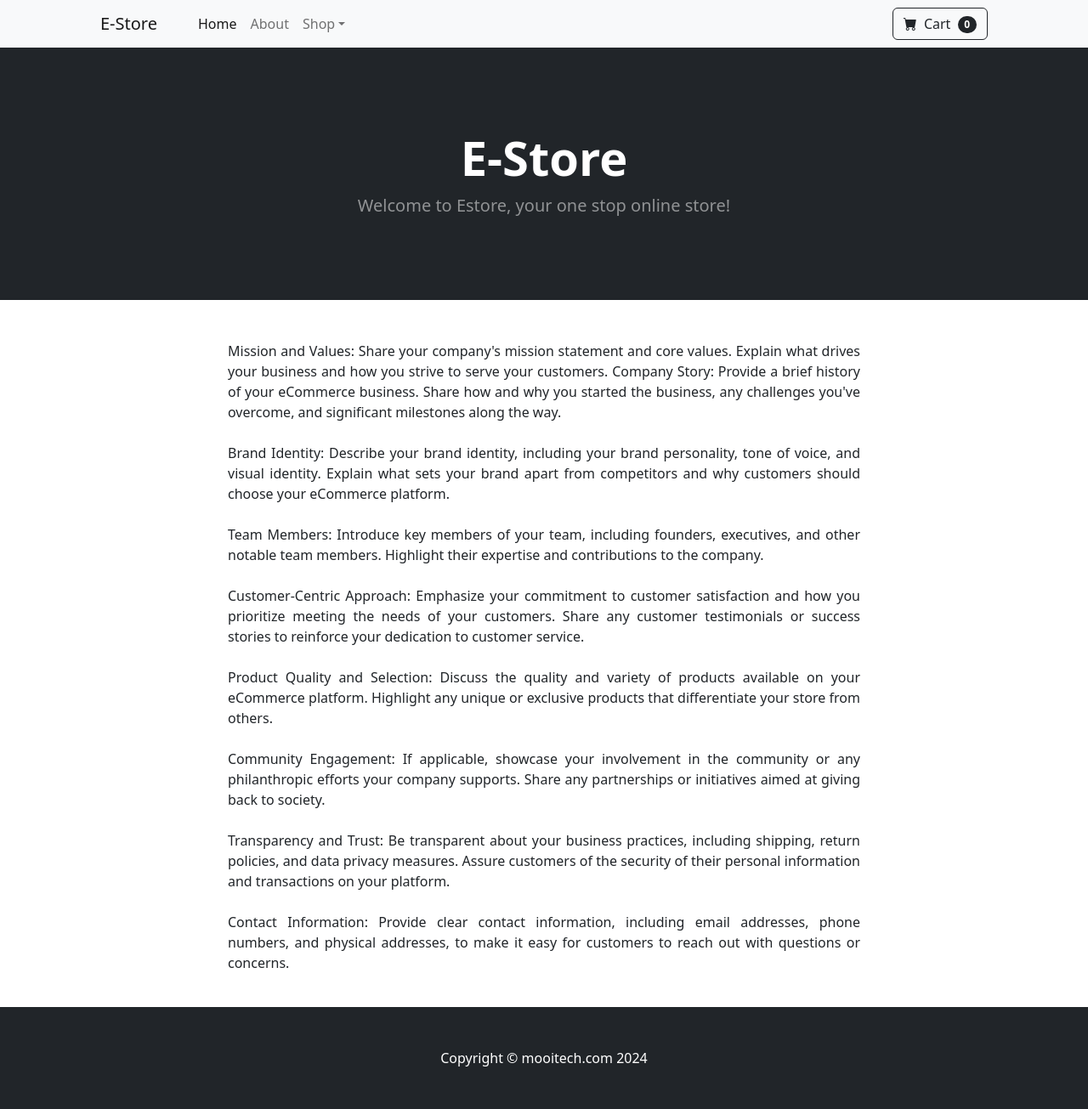
After one commit to Kipkirwa/estore_app, a Django app: template store/templates/about.html in a window 1280 px wide. The commit adds this page. Shown: the whole page at 85% size. Run offline with Django 5.2, Linux system fonts and the light colour scheme; the template is opened without the code that fills it, so the values that code supplies are empty; some libraries are stand-ins or nearby versions.

Commit message:
Added the about page

```diff
--- /dev/null
+++ b/store/templates/about.html
@@ -0,0 +1,45 @@
+{% extends 'base.html' %}
+
+{% block content %}
+ <!-- Header-->
+ <header class="bg-dark py-5">
+    <div class="container px-4 px-lg-5 my-5">
+        <div class="text-center text-white">
+            <h1 class="display-4 fw-bolder">E-Store</h1>
+            <p class="lead fw-normal text-white-50 mb-0">Welcome to Estore, your one stop online store!</p>
+        </div>
+    </div>
+</header>
+
+<div class="container">
+    <div class="row">
+        <center>
+            <div class="col-8">
+
+                <br/></br>
+                <p align="justify">
+                Mission and Values: Share your company's mission statement and core values. Explain what drives your business and how you strive to serve your customers.
+
+Company Story: Provide a brief history of your eCommerce business. Share how and why you started the business, any challenges you've overcome, and significant milestones along the way.
+<br/></br>
+Brand Identity: Describe your brand identity, including your brand personality, tone of voice, and visual identity. Explain what sets your brand apart from competitors and why customers should choose your eCommerce platform.
+<br/></br>
+Team Members: Introduce key members of your team, including founders, executives, and other notable team members. Highlight their expertise and contributions to the company.
+<br/></br>
+Customer-Centric Approach: Emphasize your commitment to customer satisfaction and how you prioritize meeting the needs of your customers. Share any customer testimonials or success stories to reinforce your dedication to customer service.
+<br/></br>
+Product Quality and Selection: Discuss the quality and variety of products available on your eCommerce platform. Highlight any unique or exclusive products that differentiate your store from others.
+<br/></br>
+Community Engagement: If applicable, showcase your involvement in the community or any philanthropic efforts your company supports. Share any partnerships or initiatives aimed at giving back to society.
+<br/></br>
+Transparency and Trust: Be transparent about your business practices, including shipping, return policies, and data privacy measures. Assure customers of the security of their personal information and transactions on your platform.
+<br/></br>
+Contact Information: Provide clear contact information, including email addresses, phone numbers, and physical addresses, to make it easy for customers to reach out with questions or concerns.
+
+<br/></br>
+            </div>
+        </center>
+    </div>
+</div>
+
+{% endblock %}
--- /dev/null
+++ b/store/templates/base.html
@@ -0,0 +1,35 @@
+{% load static %}
+<!DOCTYPE html>
+
+
+<html lang="en">
+    <head>
+        <meta charset="utf-8" />
+        <meta name="viewport" content="width=device-width, initial-scale=1, shrink-to-fit=no" />
+        <meta name="description" content="" />
+        <meta name="author" content="" />
+        <title>E-SHOP</title>
+        <!-- Favicon-->
+        <link rel="icon" type="image/x-icon" href="{% static 'assets/favicon.ico' %}" />
+        <!-- Bootstrap icons-->
+        <link href="https://cdn.jsdelivr.net/npm/bootstrap-icons@1.5.0/font/bootstrap-icons.css" rel="stylesheet" />
+        <!-- Core theme CSS (includes Bootstrap)-->
+        <link href="{% static 'css/styles.css' %}" rel="stylesheet" />
+    </head>
+    <body>
+        {% include 'navbar.html' %}
+
+    {% block content %}
+
+    {% endblock%}
+
+        <!-- Footer-->
+        <footer class="py-5 bg-dark">
+            <div class="container"><p class="m-0 text-center text-white">Copyright &copy; mooitech.com 2024</p></div>
+        </footer>
+        <!-- Bootstrap core JS-->
+        <script src="https://cdn.jsdelivr.net/npm/bootstrap@5.2.3/dist/js/bootstrap.bundle.min.js"></script>
+        <!-- Core theme JS-->
+        <script src="j{% static 'js/scripts.js' %}"></script>
+    </body>
+</html>
--- /dev/null
+++ b/store/templates/navbar.html
@@ -0,0 +1,28 @@
+<nav class="navbar navbar-expand-lg navbar-light bg-light">
+    <div class="container px-4 px-lg-5">
+        <a class="navbar-brand" href="{% url 'home' %}">E-Store</a>
+        <button class="navbar-toggler" type="button" data-bs-toggle="collapse" data-bs-target="#navbarSupportedContent" aria-controls="navbarSupportedContent" aria-expanded="false" aria-label="Toggle navigation"><span class="navbar-toggler-icon"></span></button>
+        <div class="collapse navbar-collapse" id="navbarSupportedContent">
+            <ul class="navbar-nav me-auto mb-2 mb-lg-0 ms-lg-4">
+                <li class="nav-item"><a class="nav-link active" aria-current="page" href="{% url 'home' %}">Home</a></li>
+                <li class="nav-item"><a class="nav-link" href="{% url 'about' %}">About</a></li>
+                <li class="nav-item dropdown">
+                    <a class="nav-link dropdown-toggle" id="navbarDropdown" href="#" role="button" data-bs-toggle="dropdown" aria-expanded="false">Shop</a>
+                    <ul class="dropdown-menu" aria-labelledby="navbarDropdown">
+                        <li><a class="dropdown-item" href="#!">All Products</a></li>
+                        <li><hr class="dropdown-divider" /></li>
+                        <li><a class="dropdown-item" href="#!">Popular Items</a></li>
+                        <li><a class="dropdown-item" href="#!">New Arrivals</a></li>
+                    </ul>
+                </li>
+            </ul>
+            <form class="d-flex">
+                <button class="btn btn-outline-dark" type="submit">
+                    <i class="bi-cart-fill me-1"></i>
+                    Cart
+                    <span class="badge bg-dark text-white ms-1 rounded-pill">0</span>
+                </button>
+            </form>
+        </div>
+    </div>
+</nav>
--- a/store/urls.py
+++ b/store/urls.py
@@ -3,4 +3,5 @@ from . import views
 
 urlpatterns = [
     path('', views.home, name='home'),
+    path('about/', views.about, name='about'),
 ]
--- a/store/views.py
+++ b/store/views.py
@@ -4,3 +4,6 @@ from .models import Product
 def home(request):
 	products = Product.objects.all()
 	return render(request, 'home.html', {'products':products})
+
+def about(request):
+	return render(request, 'about.html', {})
```
Also changed, not shown: store/templates/home.html (+4 -56 lines).
